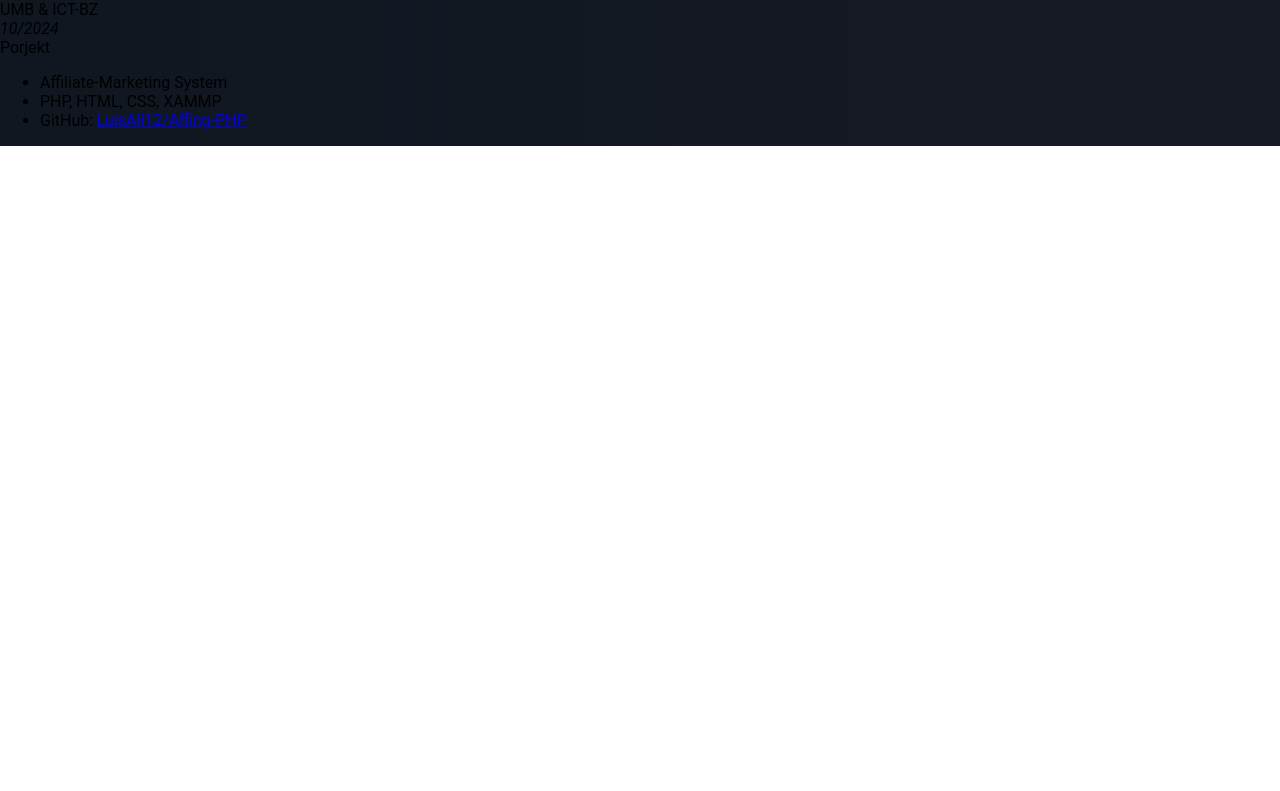
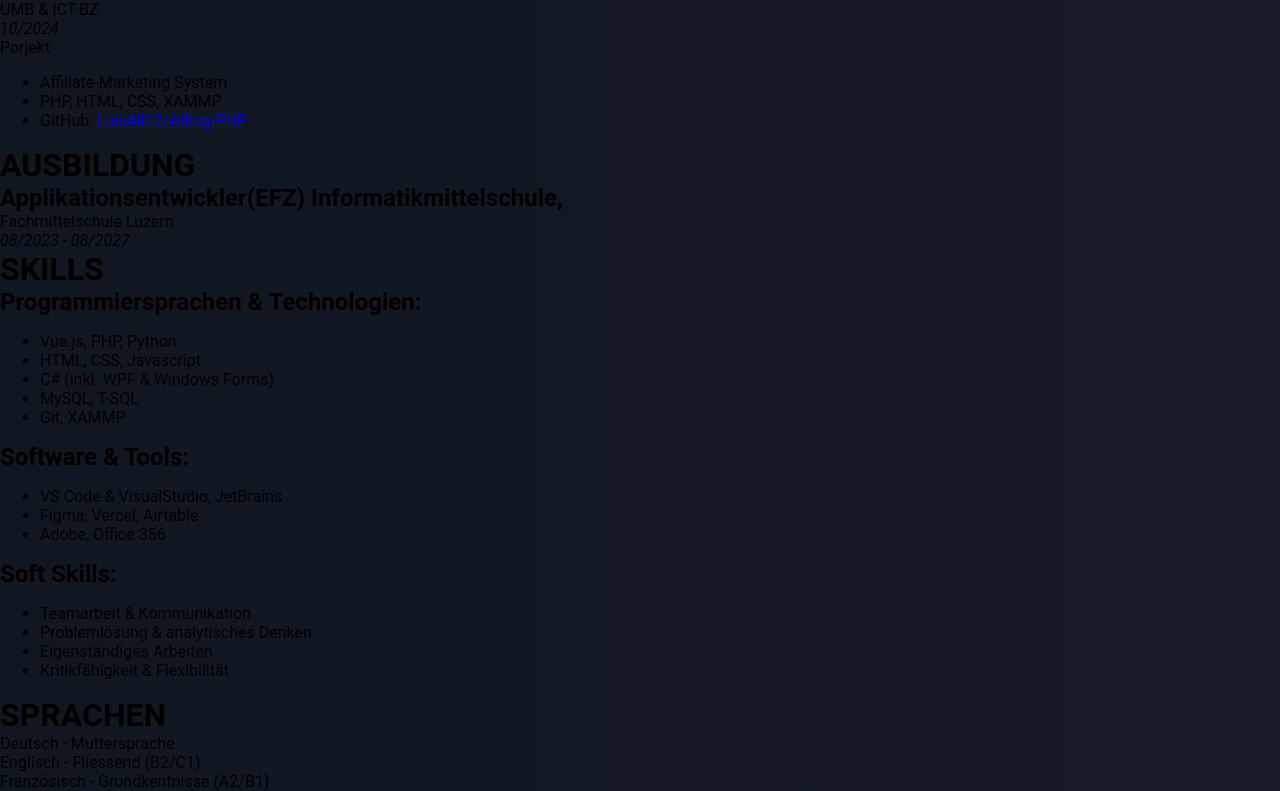
Before and after one commit to LuisAll12/portfolio-website, a Vue app: page /cv in a window 1280 px wide. Shown: the part 2558-3349 px from the top of the page. Before the commit the page ends 2704 px from the top, so only its background shows below. Built offline with nearby package versions, Linux system fonts and the light colour scheme.

Commit message:
Added the Education, Skills and Language part

```diff
--- a/src/views/CV.vue
+++ b/src/views/CV.vue
@@ -45,6 +45,7 @@
             <br><hr><br>
             <div class="content">
                 <!-- WorkExperience -->
+                    <div class="side">
                         <div class="container" id="WorkExperience">
                             <h1 class="content-title">ARBEITSERFAHRUNG</h1>
                             <!-- Items -->
@@ -96,16 +97,64 @@
                             </div>
 
                     <!-- Education -->
-                    <div class="container" id="Education"></div>
+                        <div class="container" id="Education">
+                            <h1 class="content-title">AUSBILDUNG</h1>
+                            <!-- Items -->
+                                <div class="item">
+                                    <h2 class="title">Applikationsentwickler(EFZ) Informatikmittelschule,</h2>
+                                    <p class="company">Fachmittelschule Luzern</p>
+                                    <p class="date"><i>08/2023 - 08/2027</i></p>
+                                </div>
+                        </div>
+                    </div>
 
+                    <div class="side">
                     <!-- Skills -->
-                    <div class="container" id="Skills"></div>
+                        <div class="container" id="Skills">
+                            <h1 class="content-title">SKILLS</h1>
+                            <!-- Items -->
+                                <div class="item">
+                                    <h2 class="content-title">Programmiersprachen & Technologien:</h2>
+                                    <ul class="skills-list">
+                                        <li class="skills-list-item">Vue.js, PHP, Python</li>
+                                        <li class="skills-list-item">HTML, CSS, Javascript</li>
+                                        <li class="skills-list-item">C# (inkl. WPF & Windows Forms)</li>
+                                        <li class="skills-list-item">MySQL, T-SQL</li>
+                                        <li class="skills-list-item">Git, XAMMP</li>
+                                    </ul>
+                                </div>
+                                <div class="item">
+                                    <h2 class="content-title">Software & Tools: </h2>
+                                    <ul class="skills-list">
+                                        <li class="skills-list-item">VS Code & VisualStudio, JetBrains</li>
+                                        <li class="skills-list-item">Figma, Vercel, Airtable</li>
+                                        <li class="skills-list-item">Adobe, Office 356</li>
+                                    </ul>
+                                </div>
+                                <div class="item">
+                                    <h2 class="content-title">Soft Skills: </h2>
+                                    <ul class="skills-list">
+                                        <li class="skills-list-item">Teamarbeit & Kommunikation</li>
+                                        <li class="skills-list-item">Problemlösung & analytisches Denken</li>
+                                        <li class="skills-list-item">Eigenständiges Arbeiten</li>
+                                        <li class="skills-list-item">Kritikfähigkeit & Flexibilität</li>
+                                    </ul>
+                                </div>
+                        </div>
 
                     <!-- Languages -->
-                    <div class="container" id="Languages"></div>
+                        <div class="container" id="Languages">
+                            <h1 class="content-title">SPRACHEN</h1>
+                            <!-- Items -->
+                                <p class="language-item">Deutsch - Muttersprache</p>
+                                <p class="language-item">Englisch - Fliessend (B2/C1)</p>
+                                <p class="language-item">Französisch - Grundkentnisse (A2/B1)</p>
+                        </div>
 
                     <!-- HobbysInterests -->
                         <div class="container" id="HobbysInterests"></div>
+                    </div>
+
             </div>
         </div>
     </div>
```
Lines whose indentation alone changed are shown as unchanged.
